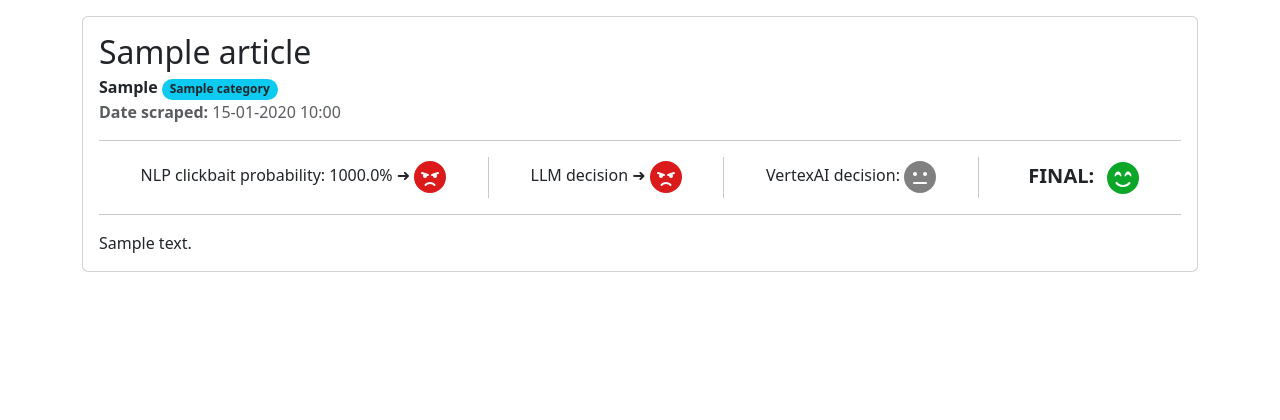
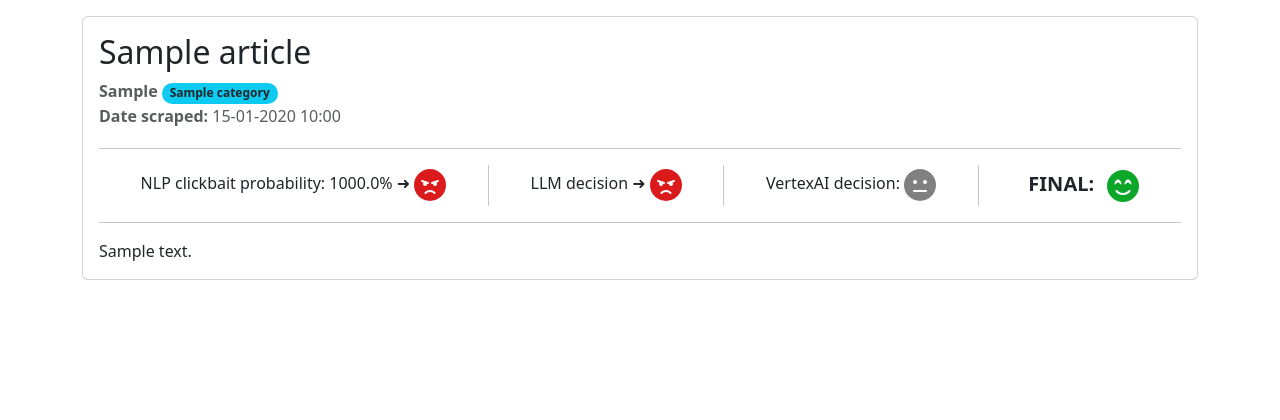
Before and after one commit to amajczyk/ClickbaitDetector, a Django app: template djangoapp/news/templates/news/detail.html in a window 1280 px wide. Shown: the part 56-476 px from the top of the page. Run offline with Django 4.2, Linux system fonts and the light colour scheme; the template is opened without the code that fills it: most values are stand-ins (such as "Sample title", 1, 10 or a date in 2020).

Commit message:
bug fix in article_info

```diff
--- a/djangoapp/news/templates/news/article_info.html
+++ b/djangoapp/news/templates/news/article_info.html
@@ -6,14 +6,18 @@
         <div class="m-0 p-0 d-flex justify-content-between align-items-center">
 
             <div class="d-flex align-items-center">
-                <span class="card-subtitle me-2 py-1text-muted"> <b>{{article.source_site}}</b>
+                <span class="card-subtitle me-2 py-1 text-muted"> <b>{{article.source_site}}</b>
                     {% if article.category and not article.category == "UNKNOWN" %}
-                    <span class="badge rounded-pill bg-info text-dark">{{ article.category}}</span>
+                    <span class="badge rounded-pill bg-info text-dark">
+                        {{article.category}}
+                    </span>
+                     {% endif %}
+
+
                     <br>
-                    <span class="card-subtitle me-2 text-muted">
-                        <b> Date scraped: </b> {{ article.scraped_date|date:"d-m-Y H:i" }} </span>
+                        <b> Date scraped: </b> {{ article.scraped_date|date:"d-m-Y H:i" }}
+                    </span>
                 </span>
-                {% endif %}
 
 
 
```
